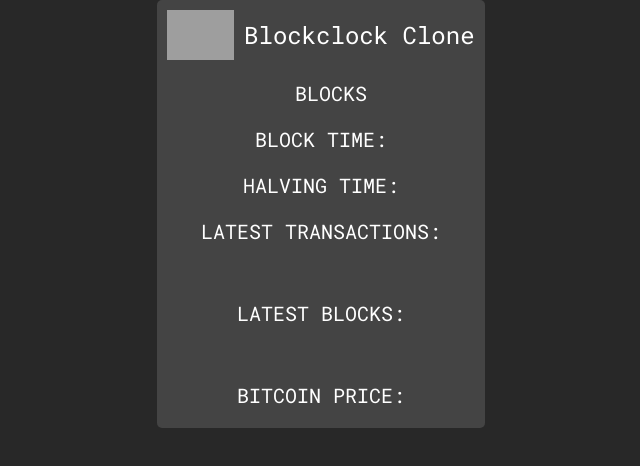
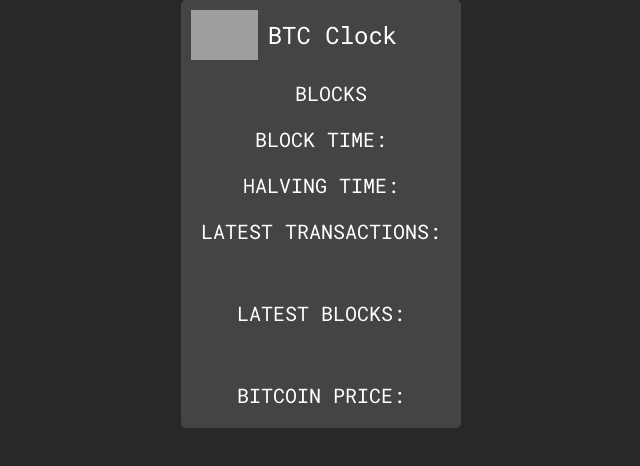
Before and after one commit to oampudit/BTC-Clock, a website built with Parcel: page src/index.html in a window 1280 px wide. Shown: the whole page, without its empty margins (319-959 px from the left). Built offline with nearby package versions, Linux system fonts and the light colour scheme; no server answers; grey boxes are pictures that could not be loaded.

Commit message:
Update index.html

```diff
--- a/src/index.html
+++ b/src/index.html
@@ -2,7 +2,7 @@
 <html>
   <head>
     <meta charset="UTF-8" />
-    <title>Blockclock Clone</title>
+    <title>BTC Clock</title>
     <link
       rel="stylesheet"
       href="https://fonts.googleapis.com/css?family=Roboto+Mono:400,500&display=swap"
@@ -17,7 +17,7 @@
           src="https://upload.wikimedia.org/wikipedia/commons/thumb/4/46/Bitcoin.svg/200px-Bitcoin.svg.png"
           alt="Bitcoin logo"
         />
-        <div class="blockclock-header-text">Blockclock Clone</div>
+        <div class="blockclock-header-text">BTC Clock</div>
       </div>
       <div class="blockclock-display">
         <div class="blockclock-display-row">
```
